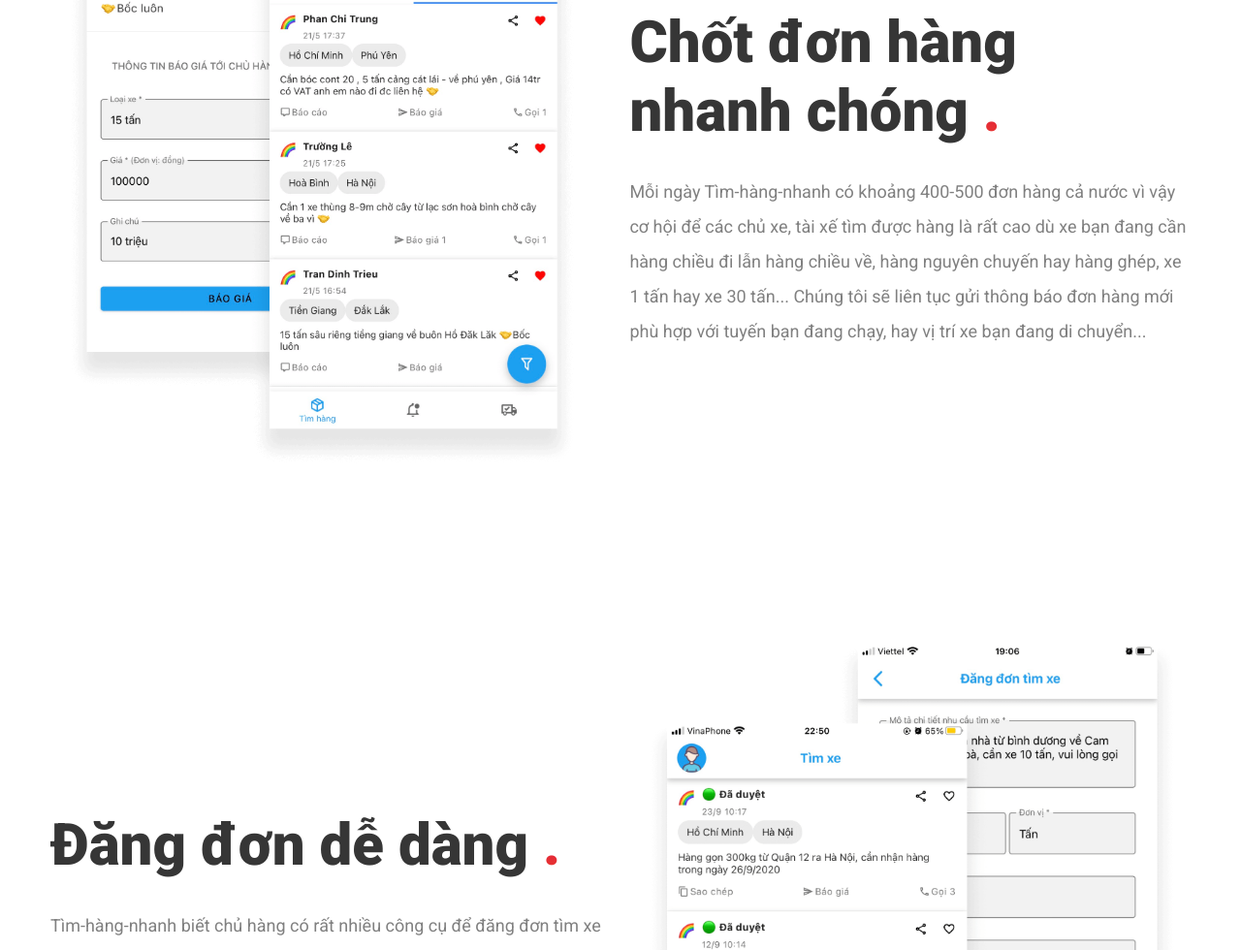
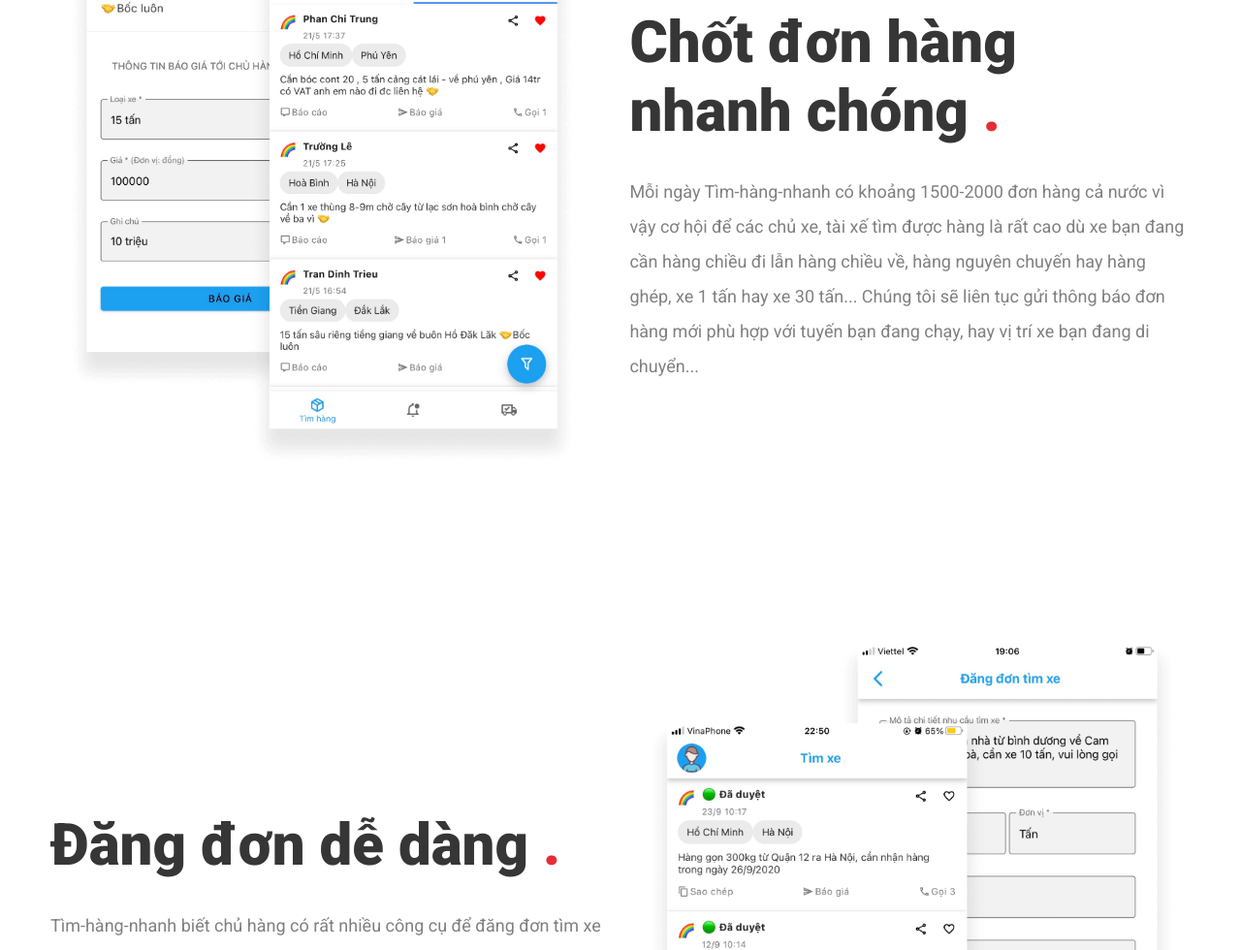
Before and after one commit to timhangnhanh/timhangnhanh.github.io, a plain HTML site: page index.html in a window 1280 px wide. Shown: the part 1069-2049 px from the top of the page at 97% size. Drawn offline with nearby package versions, Linux system fonts and the light colour scheme.

Commit message:
Update index.html

```diff
--- a/index.html
+++ b/index.html
@@ -196,7 +196,7 @@
               Chốt đơn hàng nhanh chóng <span class="red_dot">.</span>
             </h2>
             <p class="little-description">
-              Mỗi ngày Tìm-hàng-nhanh có khoảng 400-500 đơn hàng cả nước vì vậy
+              Mỗi ngày Tìm-hàng-nhanh có khoảng 1500-2000 đơn hàng cả nước vì vậy
               cơ hội để các chủ xe, tài xế tìm được hàng là rất cao dù xe bạn
               đang cần hàng chiều đi lẫn hàng chiều về, hàng nguyên chuyến hay
               hàng ghép, xe 1 tấn hay xe 30 tấn... Chúng tôi sẽ liên tục gửi
```
